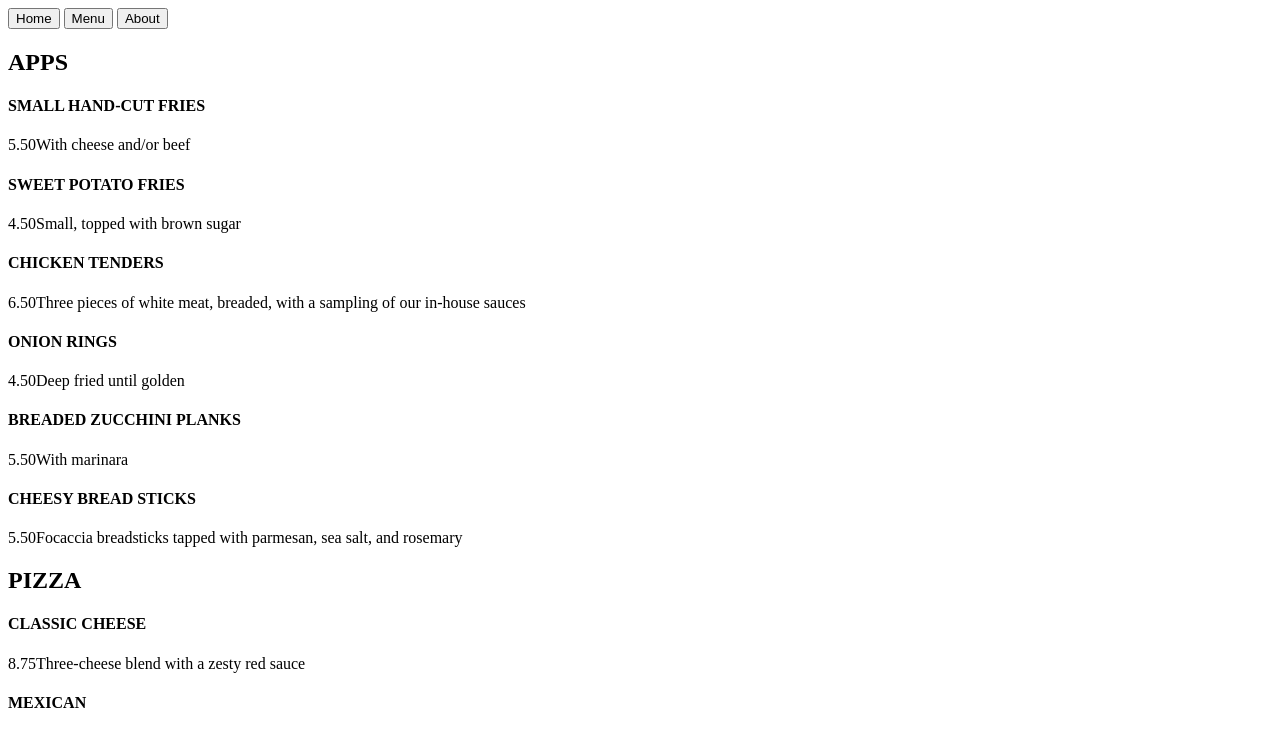
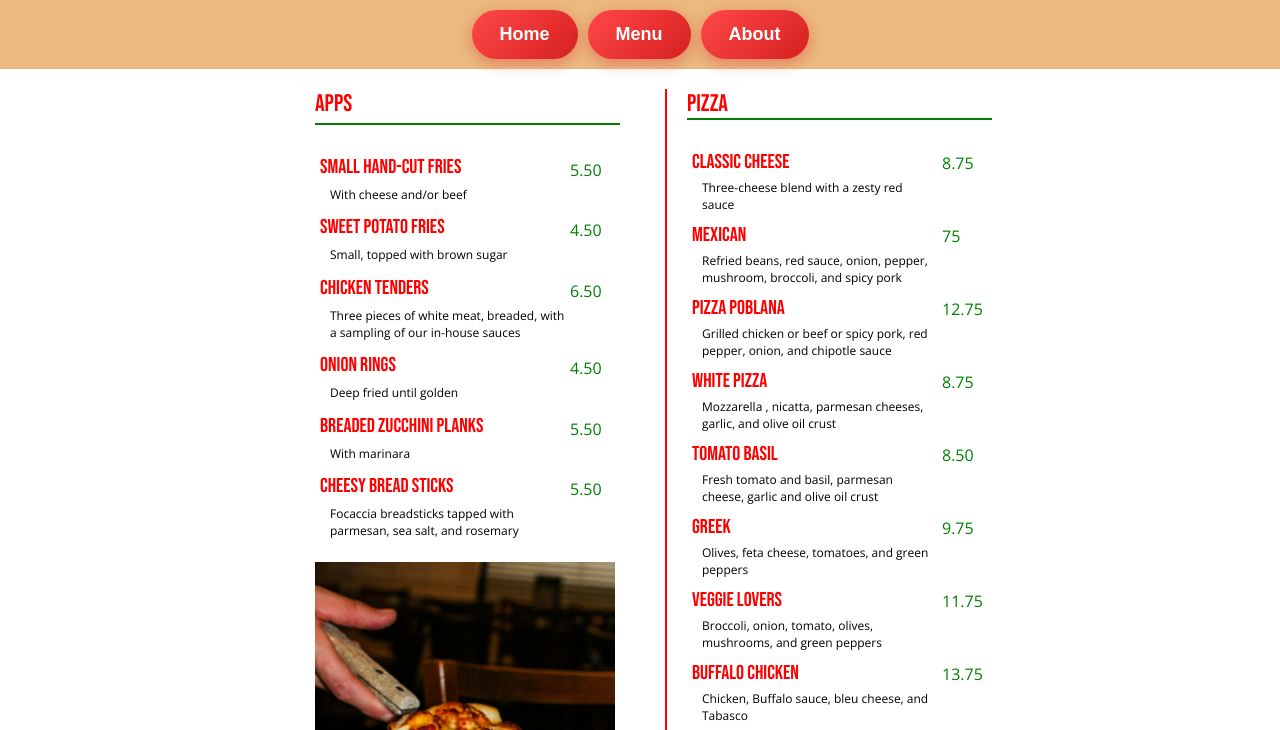
Before and after one commit to Dubu341/Project-Restaurant-Page-, a website built with webpack: page src/index.html in a window 1280 px wide. Both pictures are taken after a click on the button "Menu". Shown: the top 730 px of the page. Built offline with nearby package versions, Linux system fonts and the light colour scheme.

Commit message:
add css styling

```diff
--- a/src/aboutContent.js
+++ b/src/aboutContent.js
@@ -7,12 +7,14 @@ function aboutContent() {
     if (text) element.textContent = text;
     return element;
   }
+  const container = createElement("div", "aboutContainer", "");
   const headText = createElement("h2", "", "ABOUT");
   const paragraph = createElement(
     "span",
     "",
-    "A small project to get hands-on experience with webpack(entry points, loaders, plugins, and dev server) and managing dependencies with npm",
+    "A small project to get hands-on experience with webpack's entry points, loaders, plugins, and dev server and managing dependencies with npm",
   );
-  content.append(headText, paragraph);
+  content.append(container);
+  container.append(headText, paragraph);
 }
 export { aboutContent };
--- a/src/homeContent.js
+++ b/src/homeContent.js
@@ -1,4 +1,4 @@
-import roofTop from "/images/Le-Rooftop.jpg";
+import pizzeria from "/images/pizzeria.jpg";
 import phoneSVG from "/images/call_24dp_E3E3E3_FILL0_wght400_GRAD0_opsz24.svg";
 
 function homeContents() {
@@ -10,37 +10,39 @@ function homeContents() {
     if (text) element.textContent = text;
     return element;
   }
-
-  const headImg = createElement("img");
-  const restaurant = createElement("span", "", "Fake restaurant");
+  const containter = createElement("div", "homeContainer", "");
+  const infoDiv = createElement("div", "rightInfo", "");
+  const headImg = createElement("img", "homePageImage", "");
+  const restaurant = createElement("span", "restaurantName", "Fake Pizzeria");
   const head = createElement(
     "h1",
-    "",
+    "homePageH-one",
     "Lorem ipsum dolor sit amet consectetur elit!",
   );
   const description = createElement(
     "p",
-    "",
+    "homePageDescription",
     "Lorem ipsum dolor sit amet consectetur adipisicing elit. Mollitiaconsequuntur dignissimos, quos repellendus consectetur accusamus,ducimus nihil officia deleniti soluta cupiditate blanditiis architectoperferendis ea eligendi adipisci maxime molestiae dolorum!",
   );
   const info = createElement("div", "info");
-  const openHours = createElement("div");
+  const openHours = createElement("div", "", "");
   const hoursSpans = createElement("span", "", "Hours: ");
-  const hoursList = createElement("ol");
+  const hoursList = createElement("ol", "", "");
   const weekDayList = createElement(
     "list",
     "",
     "MONDAY TO SATURDAY: 6AM - 6PM",
   );
   const weekEndList = createElement("li", "", "SUNDAY: 8AM - 8PM");
-  const contact = createElement("div", "contact");
-  const phoneImg = createElement("img", "callSVG");
+  const contact = createElement("div", "contact", "");
+  const phoneImg = createElement("img", "callSVG", "");
   const phone = createElement("span", "", "00 55 55 55 55");
 
-  headImg.src = roofTop;
+  headImg.src = pizzeria;
   phoneImg.src = phoneSVG;
-
-  content.append(headImg, restaurant, head, description, info);
+  content.append(containter);
+  infoDiv.append(restaurant, head, description, info);
+  containter.append(headImg, infoDiv);
   info.append(openHours, contact);
   openHours.append(hoursSpans, hoursList);
   hoursList.append(weekDayList, weekEndList);
--- a/src/index.html
+++ b/src/index.html
@@ -4,13 +4,19 @@
     <meta charset="UTF-8" />
     <meta name="viewport" content="width=device-width, initial-scale=1.0" />
     <title>Project-Restaurant-Page</title>
+    <link rel="preconnect" href="https://fonts.googleapis.com" />
+    <link rel="preconnect" href="https://fonts.gstatic.com" crossorigin />
+    <link
+      href="https://fonts.googleapis.com/css2?family=Bebas+Neue&family=Open+Sans:ital,wght@0,300..800;1,300..800&display=swap"
+      rel="stylesheet"
+    />
   </head>
   <body>
     <header>
       <nav>
-        <button class="home">Home</button>
-        <button class="menu">Menu</button>
-        <button class="about">About</button>
+        <button class="home pizza-btn">Home</button>
+        <button class="menu pizza-btn">Menu</button>
+        <button class="about pizza-btn">About</button>
       </nav>
     </header>
     <div id="content"></div>
--- a/src/index.js
+++ b/src/index.js
@@ -8,6 +8,7 @@ const contentDiv = document.querySelector("#content");
 const home = document.querySelector(".home");
 const menu = document.querySelector(".menu");
 const about = document.querySelector(".about");
+
 home.addEventListener("click", () => {
   contentDiv.innerHTML = "";
   homeContents();
--- a/src/menuContent.js
+++ b/src/menuContent.js
@@ -1,3 +1,4 @@
+import pizzaImage from "/images/Pizza-img.jpg";
 function menuContent() {
   const content = document.querySelector("#content");
 
@@ -41,7 +42,11 @@ function menuContent() {
       "12.75",
       "Grilled chicken or beef or spicy pork, red pepper, onion, and chipotle sauce",
     ),
-    new Item("WHITE PIZZA", "8.75", ""),
+    new Item(
+      "WHITE PIZZA",
+      "8.75",
+      "Mozzarella , nicatta, parmesan cheeses, garlic, and olive oil crust",
+    ),
     new Item(
       "TOMATO BASIL",
       "8.50",
@@ -102,14 +107,17 @@ function menuContent() {
   //   (function () {
   //     pizza.push(new Item("","",""));
   //   })();
-
+  const container = createElement("div", "menuContainer", "");
   const appsDiv = createElement("div", "apps", "");
   const appsHead = createElement("h2", "", "APPS");
   const pizzaDiv = createElement("div", "pizza", "");
   const pizzaHead = createElement("h2", "", "PIZZA");
+  const pizzaImga = createElement("img","menuPagePizzaImage")
+  pizzaImga.src = pizzaImage;
 
-  content.append(appsDiv, pizzaDiv);
-  appsDiv.append(appsHead);
+  content.append(container);
+  container.append(appsDiv, pizzaDiv);
+  appsDiv.append(appsHead, pizzaImga);
   pizzaDiv.append(pizzaHead);
 
   (function appsAppend() {
--- a/src/styles.css
+++ b/src/styles.css
@@ -1,20 +1,34 @@
-/* body {
-  background-color: purple;
-} */
-/* * {
+* {
   margin: 0;
-} */
-/* body {
+}
+
+body {
+  font-family: "Open Sans", sans-serif;
+  font-optical-sizing: auto;
+  font-weight: 300;
+  font-style: normal;
+  font-variation-settings: "wdth" 100;
+}
+h1 {
+  font-family: "Bebas Neue", sans-serif;
+  font-weight: 400;
+  font-style: normal;
+}
+/* homePge */
+.homeContainer {
   display: grid;
-  place-items: center;
-} */
-/* header,
-#content {
+  grid-template-columns: 630px 1fr;
+  position: relative;
+}
+.rightInfo {
+  margin-top: 20px;
+  display: grid;
+  justify-items: center;
   text-align: center;
-  width: 800px;
+  grid-template-rows: repeat(2, 1fr) 16fr;
 }
-img {
-  width: 800px;
+.homePageImage {
+  max-height: 100vh;
 }
 .callSVG {
   filter: brightness(0) saturate(100%) invert(86%) sepia(30%) saturate(548%)
@@ -22,9 +36,15 @@ img {
   width: 20px;
 }
 .info {
+  position: absolute;
+  top: 800px;
+  left: 60px;
+  color: white;
+  margin-bottom: 10px;
   display: grid;
   place-items: center;
   grid-template-columns: 1fr 1fr;
+  align-self: self-end;
 }
 .contact {
   display: grid;
@@ -35,22 +55,125 @@ ol {
   list-style-type: none;
   padding-left: 0;
   margin-left: 0;
-} */
+}
 
-/* #content > div {
+.restaurantName {
+  color: #59694e;
+  font-size: 24px;
+}
+.homePageH-one {
+  color: #cc2016;
+  font-size: 34px;
+}
+.homePageDescription {
+  font-size: 18px;
+  width: min(75ch, 50%);
+}
+
+/* Menu page */
+
+.menuContainer {
+  margin-top: 20px;
+  padding-bottom: 5px;
   display: grid;
-  gap: 20px;
+  justify-content: center;
+  grid-template-columns: 300px 300px;
+  gap: 50px;
 }
-.item {
+.apps > div {
+  display: grid;
+  gap: 5px;
+  width: 300px;
+  grid-template-columns: 1fr 50px;
+  margin-left: 5px;
+  margin-bottom: 10px;
+}
+.pizza > div {
+  display: grid;
+  gap: 5px;
   width: 300px;
   display: grid;
   grid-template-columns: 1fr 50px;
   margin-left: 5px;
 }
+.pizza > h2,
+.apps > h2 {
+  font-family: "Bebas Neue", sans-serif;
+  font-weight: 400;
+  font-style: normal;
+  margin-bottom: 20px;
+  border-bottom: 2px solid green;
+  color: red;
+}
+
+.apps > h2 {
+  margin-bottom: 30px;
+}
+
+.pizza {
+  border-left: 2px solid red;
+  padding-left: 20px;
+  display: grid;
+  row-gap: 10px;
+}
+
+.apps {
+  display: grid;
+}
+
 .price {
   display: grid;
   align-self: end;
 }
+h4 {
+  font-family: "Bebas Neue", sans-serif;
+  font-weight: 400;
+  font-style: normal;
+  font-size: 20px;
+  color: red;
+}
+.price {
+  color: green;
+}
 .description {
+  font-size: 12px;
   margin-left: 10px;
-} */
+}
+.menuPagePizzaImage {
+  margin-top: 10px;
+  width: 300px;
+  grid-row: 8/9;
+}
+
+nav {
+  background-color: #ebba80;
+  display: flex;
+  justify-content: center;
+  gap: 10px;
+  padding: 10px;
+}
+.pizza-btn {
+  gap: 10px;
+  padding: 14px 28px;
+  font-family: "Poppins", sans-serif;
+  font-size: 18px;
+  font-weight: 700;
+  color: #ffffff;
+  background: linear-gradient(135deg, #ff4747, #d62121);
+  border: none;
+  border-radius: 25px;
+  box-shadow: 0 4px 15px rgba(214, 33, 33, 0.4);
+  cursor: pointer;
+  transition: all 0.2s ease;
+}
+
+.pizza-btn:hover {
+  transform: translateY(-3px) scale(1.02);
+  box-shadow: 0 6px 20px rgba(214, 33, 33, 0.6);
+  background: linear-gradient(135deg, #ff5c5c, #e14646);
+}
+.aboutContainer {
+  padding: 50px;
+  display: grid;
+  place-items: center;
+}
```
Also changed, not shown: images/Pizza-img.jpg (added), images/pizzeria.jpg (added), 1 other file.
